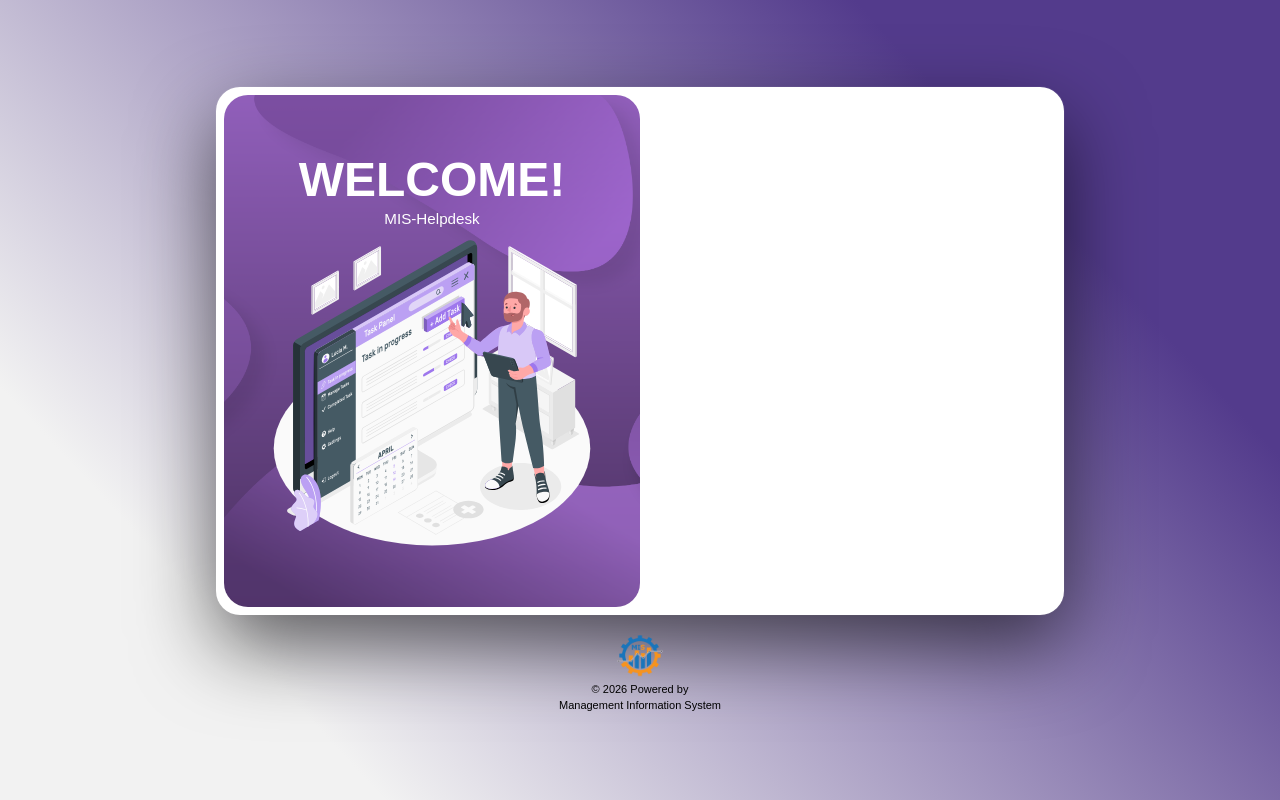
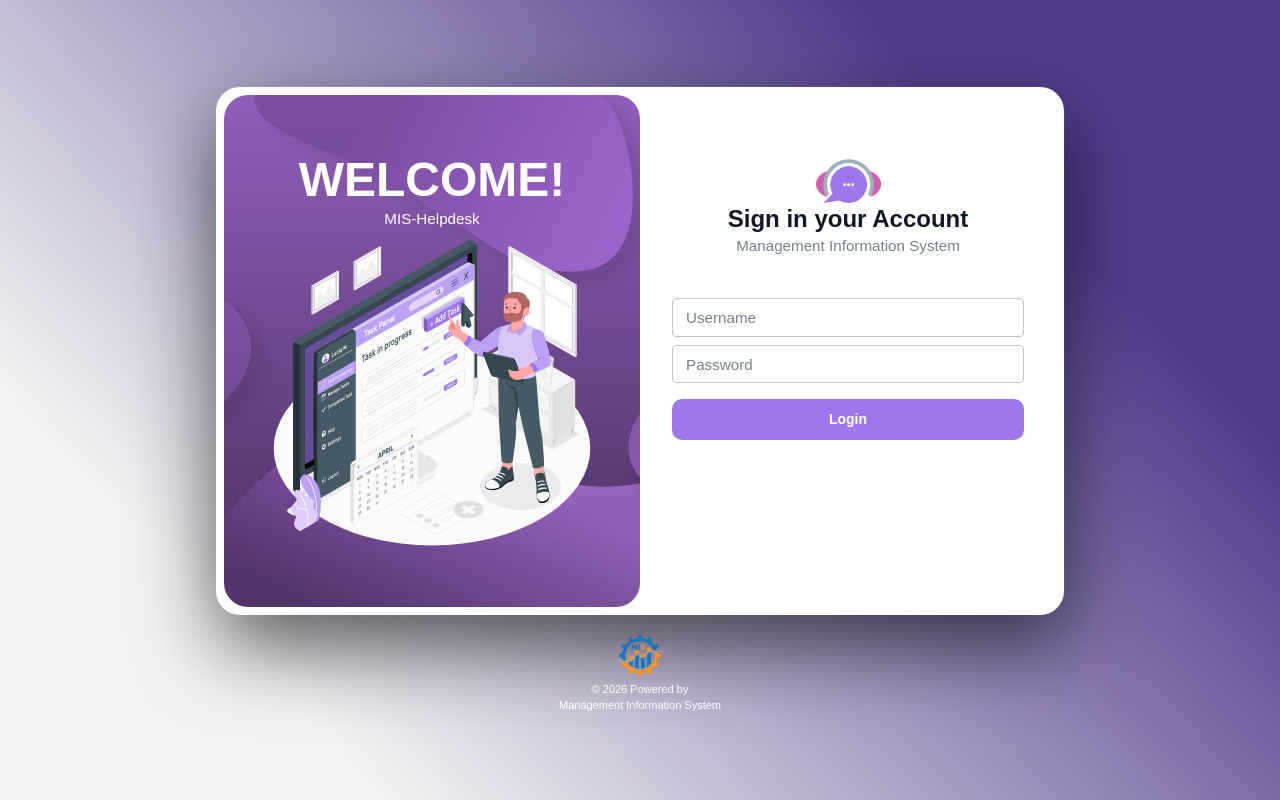
Before and after one commit to Ichibannnn/MIS-HelpdeskTS, a React (Vite) app: page /login in a window 1280 px wide. Built offline with nearby package versions, Linux system fonts and the light colour scheme; no server answers.

Commit message:
Ongoing: Login layout with setting up types reusable component

```diff
--- /dev/null
+++ b/src/components/controlled/TextFieldControlled.tsx
@@ -0,0 +1,19 @@
+import { TextField, type TextFieldProps } from "@mui/material";
+import { Controller, type FieldValues, type Control, type Path } from "react-hook-form";
+
+type TextFieldControlledProps<T extends FieldValues> = {
+  name: Path<T>;
+  control: Control<T>;
+} & Omit<TextFieldProps, "name">;
+
+const TextFieldControlled = <T extends FieldValues>({ name, control, ...params }: TextFieldControlledProps<T>) => {
+  return (
+    <Controller
+      name={name}
+      control={control}
+      render={({ field: { ref, value, onChange } }) => <TextField {...params} inputRef={ref} value={value ?? ""} onChange={onChange} autoComplete="off" />}
+    />
+  );
+};
+
+export default TextFieldControlled;
--- a/src/pages/login/Login.tsx
+++ b/src/pages/login/Login.tsx
@@ -1,10 +1,17 @@
-import { Box, Stack, Typography } from "@mui/material";
+import { Box, Button, Stack, Typography } from "@mui/material";
 import { loginStyles } from "./styles/loginStyles";
 
 import helpdeskVector from "../../assets/svg/loginVector.svg";
+import helpdeskLogo from "../../assets/png/helpdesk_icon.png";
 import misLogo from "../../assets/png/misLogo.png";
 
+import TextFieldControlled from "../../components/controlled/TextFieldControlled";
+import type { LoginRequest } from "../../types/login.types";
+import { useForm } from "react-hook-form";
+
 const Login = () => {
+  const { control } = useForm<LoginRequest>();
+
   return (
     <Box sx={loginStyles.loginContainer}>
       <Stack sx={loginStyles.loginForm}>
@@ -13,6 +20,7 @@ const Login = () => {
             <Typography color="white" textAlign="center" variant="h3">
               WELCOME!
             </Typography>
+
             <Typography color="white" fontSize="sm" textAlign="center">
               MIS-Helpdesk
             </Typography>
@@ -20,7 +28,27 @@ const Login = () => {
           </Stack>
         </Stack>
 
-        <Stack sx={loginStyles.loginRight}></Stack>
+        <Stack sx={loginStyles.loginRight}>
+          <Stack sx={loginStyles.loginRightContent}>
+            <Box component="img" src={helpdeskLogo} sx={loginStyles.helpdeskLogo} />
+            <Typography variant="h5" color="text.primary">
+              Sign in your Account
+            </Typography>
+
+            <Typography fontSize="sm" color="text.secondary">
+              Management Information System
+            </Typography>
+
+            <Stack mt={5} mb={2} gap={1} sx={{ width: "100%" }}>
+              <TextFieldControlled<LoginRequest> name="username" control={control} label="Username" />
+              <TextFieldControlled<LoginRequest> name="password" control={control} label="Password" />
+            </Stack>
+
+            <Button variant="contained" fullWidth>
+              Login
+            </Button>
+          </Stack>
+        </Stack>
       </Stack>
 
       <Stack sx={loginStyles.footer}>
--- a/src/pages/login/styles/loginStyles.ts
+++ b/src/pages/login/styles/loginStyles.ts
@@ -51,13 +51,6 @@ export const loginStyles = {
     alignItems: "center",
   } as SxProps<Theme>,
 
-  loginRight: {
-    width: "50%",
-    padding: 4,
-    alignItems: "center",
-    justifyContent: "center",
-  } as SxProps<Theme>,
-
   svg: {
     width: "320px",
     height: "320px",
@@ -83,8 +76,29 @@ export const loginStyles = {
   } as SxProps<Theme>,
 
   footerTitle: {
-    color: "#000",
+    color: "#FFFFFF",
     textAlign: "center",
     fontSize: "11px",
   } as SxProps<Theme>,
+
+  loginRight: {
+    width: "50%",
+    padding: 4,
+    alignItems: "center",
+    marginTop: 4,
+    gap: 0,
+  } as SxProps<Theme>,
+
+  loginRightContent: {
+    width: "100%",
+    alignItems: "center",
+  } as SxProps<Theme>,
+
+  helpdeskLogo: {
+    width: "65px",
+    objectFit: "fill",
+    zIndex: 1,
+    top: 0,
+    textAlign: "center",
+  } as SxProps<Theme>,
 };
--- a/src/theme/palette.ts
+++ b/src/theme/palette.ts
@@ -14,6 +14,10 @@ const palette = (mode: PaletteMode): ThemeOptions => ({
             default: "#F7F9FB",
             paper: "#FFFFFF",
           },
+          text: {
+            primary: "#111827",
+            secondary: "#76808d",
+          },
         }
       : {
           primary: { main: "#9e77ed" },
@@ -25,14 +29,16 @@ const palette = (mode: PaletteMode): ThemeOptions => ({
             default: "#111827",
             paper: "#1F2937",
           },
+          text: {
+            primary: "#EDF2F7",
+            secondary: "#A0AEC0",
+          },
         }),
   },
 
   custom: {
     loginBackground:
-      mode === "light"
-        ? "linear-gradient(227deg, rgba(83, 59, 140, 1) 21%, rgba(242, 242, 242, 1) 81%)"
-        : "linear-gradient(227deg, rgba(83, 59, 140, 1) 21%, #0e1320 81%)",
+      mode === "light" ? "linear-gradient(227deg, rgba(83, 59, 140, 1) 21%, rgba(242, 242, 242, 1) 81%)" : "linear-gradient(227deg, rgba(83, 59, 140, 1) 21%, #0e1320 81%)",
   },
 });
 
```
Also changed, not shown: src/components/controlled/TextFieldControlled.ts (deleted).
